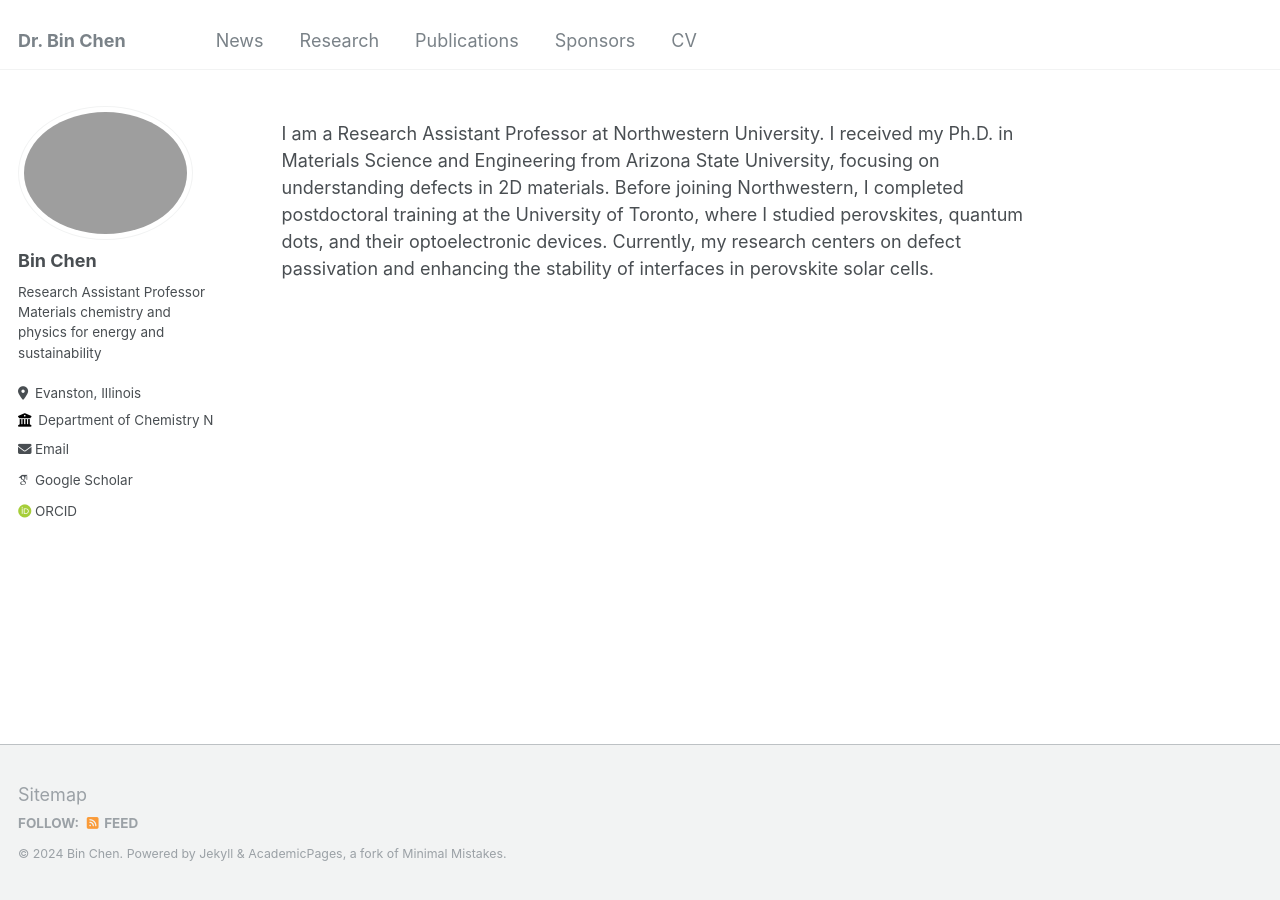
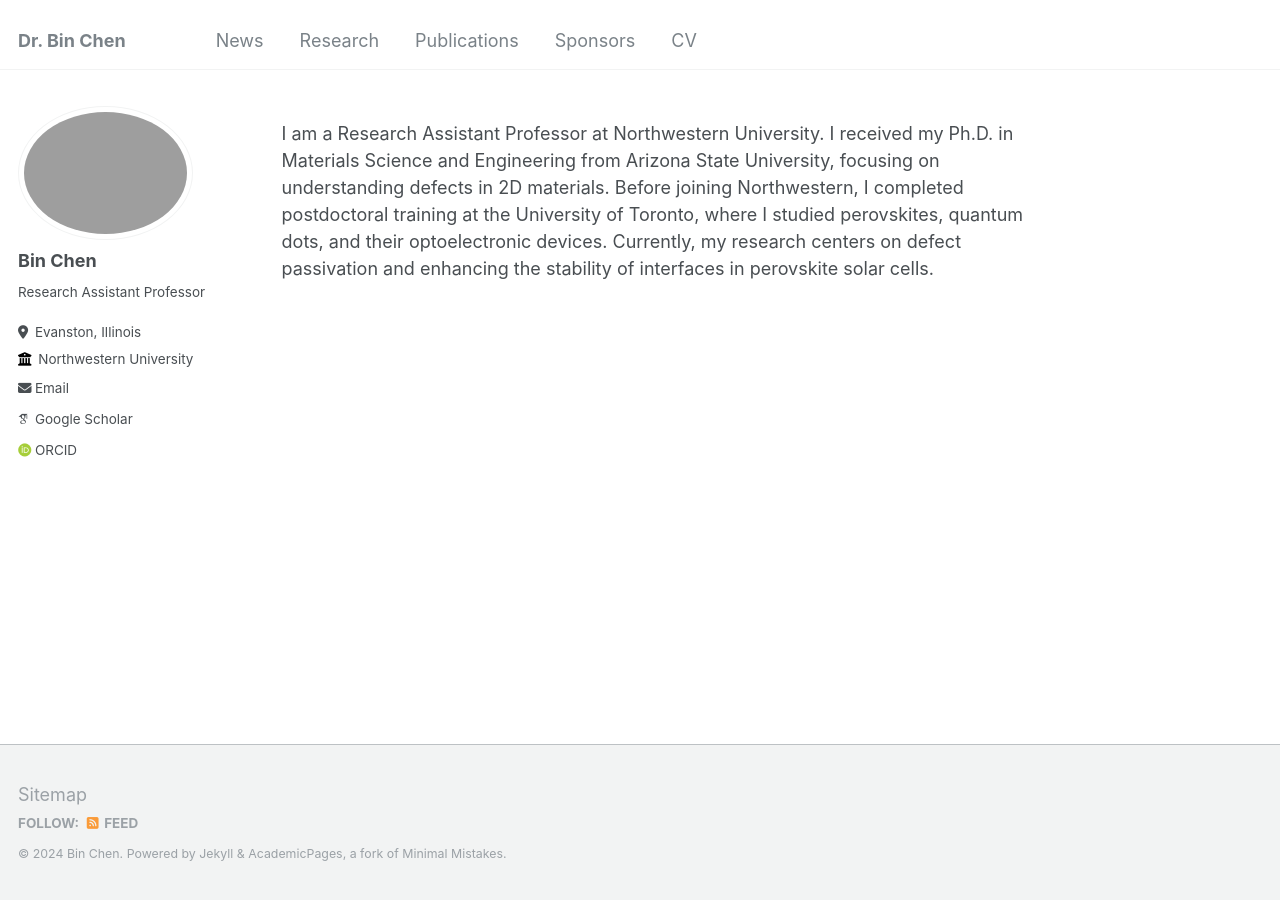
Before and after one commit to chenbinzero/chenbinzero.github.io, a Jekyll site: the page built from _pages/about.md, in a window 1280 px wide. Built offline with Jekyll 4.4.1, drawn with Linux system fonts in a browser that asks for light colours; some web fonts are replaced.

Commit message:
Update _config.yml

```diff
--- a/_config.yml
+++ b/_config.yml
@@ -24,9 +24,9 @@ author:
   avatar           : "Bin Chen photo.jpg"
   name             : "Bin Chen"
   pronouns         : # example: "she/her"
-  bio              : "Research Assistant Professor <br /> Materials chemistry and physics for energy and sustainability"
+  bio              : "Research Assistant Professor"
   location         : "Evanston, Illinois"
-  employer         : "Department of Chemistry Northwestern University"
+  employer         : "Northwestern University"
   uri              : # URL
   email            : "bin.chen@northwestern.edu"
 
```
